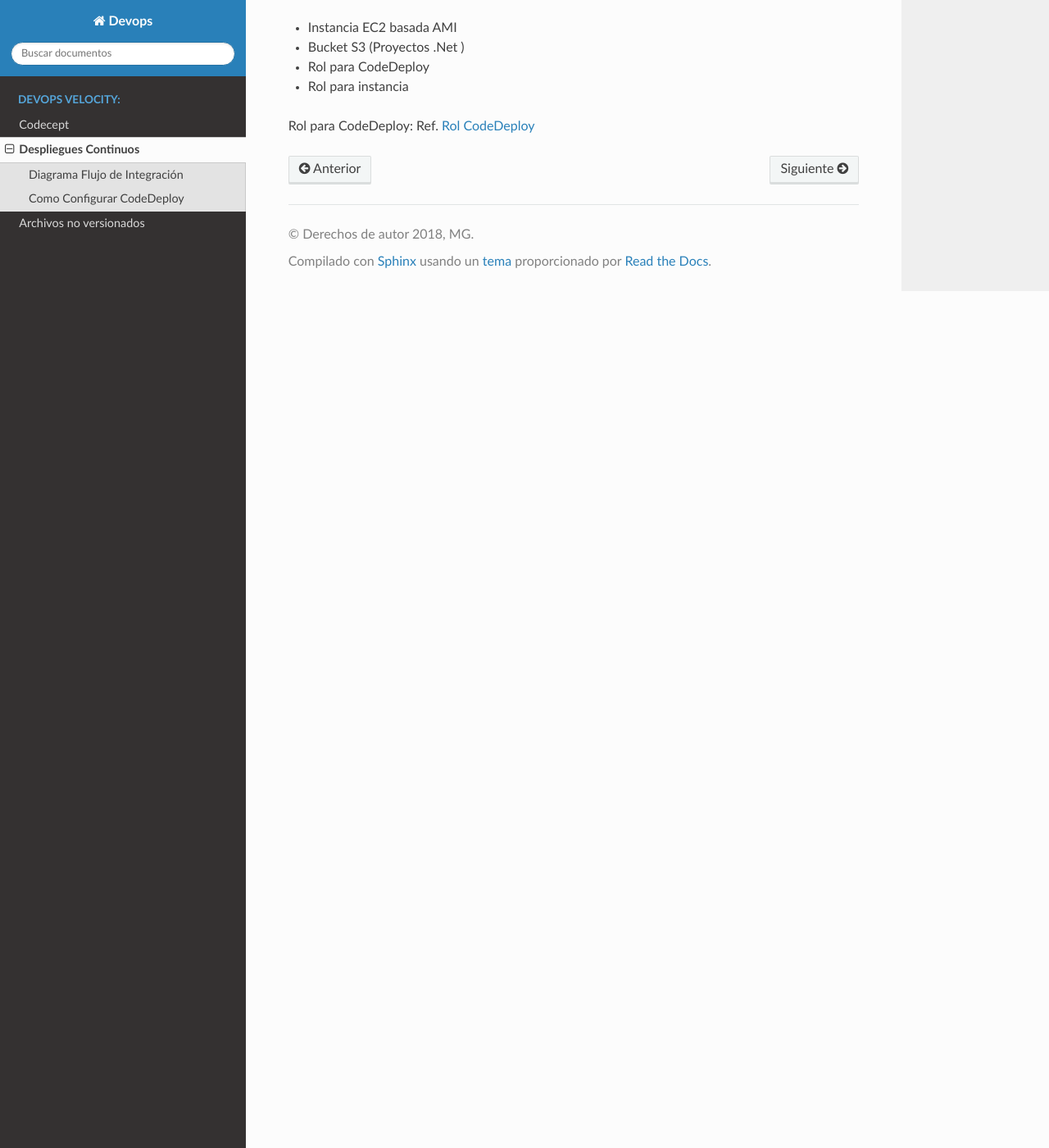
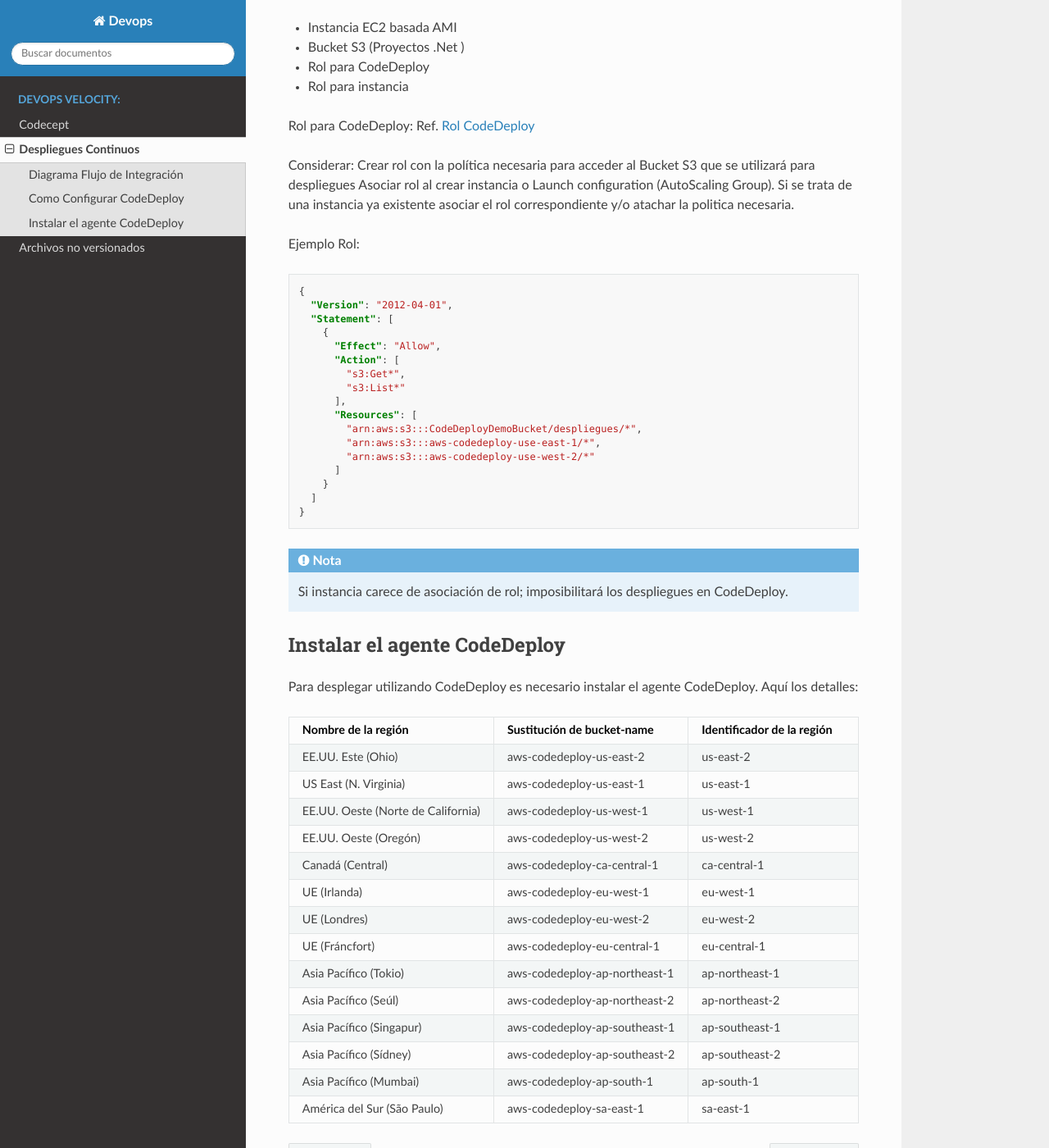
Before and after one commit to marcoguerreroalfaro/documentation, a Sphinx documentation site: the page built from docs/cdeployment/index.rst, in a window 1280 px wide and 1400 px high, scrolled down 1361 px. Shown: the whole window at 82% size. Built offline with Sphinx 7.4.7 and the Read the Docs theme 2.0.0, drawn with Linux system fonts in a browser that asks for light colours; pages that are not in the unit, such as notebooks, are missing from menus.

Commit message:
change deploy

```diff
--- a/docs/cdeployment/index.rst
+++ b/docs/cdeployment/index.rst
@@ -40,5 +40,88 @@
 * Rol para CodeDeploy
 * Rol para instancia
 
-Rol para CodeDeploy:
-Ref. `Rol CodeDeploy <http://docs.aws.amazon.com/codedeploy/latest/userguide/how-to-create-service-role.html#how-to-create-service-role-console>`__
+Rol para CodeDeploy: Ref. `Rol CodeDeploy <http://docs.aws.amazon.com/codedeploy/latest/userguide/how-to-create-service-role.html#how-to-create-service-role-console>`__
+
+Considerar:
+Crear rol con la política necesaria para acceder al Bucket S3 que se utilizará para despliegues
+Asociar rol al crear instancia o Launch configuration (AutoScaling Group). Si se trata de una instancia ya existente asociar el rol correspondiente y/o atachar la politica necesaria.
+
+Ejemplo Rol:
+
+.. code:: json
+
+  {
+    "Version": "2012-04-01",
+    "Statement": [
+      {
+        "Effect": "Allow",
+        "Action": [
+          "s3:Get*",
+          "s3:List*"
+        ],
+        "Resources": [
+          "arn:aws:s3:::CodeDeployDemoBucket/despliegues/*",
+          "arn:aws:s3:::aws-codedeploy-use-east-1/*",
+          "arn:aws:s3:::aws-codedeploy-use-west-2/*"
+        ]
+      }
+    ]
+  }
+
+.. note:: Si instancia carece de asociación de rol; imposibilitará los despliegues en CodeDeploy.
+
+
+Instalar el agente CodeDeploy
+-----------------------------
+
+Para desplegar utilizando CodeDeploy es necesario instalar el agente CodeDeploy. Aquí los detalles:
+
+.. list-table::
+  :widths: 25 25 50
+  :header-rows: 1
+
+  * - Nombre de la región
+    - Sustitución de bucket-name
+    - Identificador de la región
+  * - EE.UU. Este (Ohio)
+    - aws-codedeploy-us-east-2
+    - us-east-2
+  * - US East (N. Virginia)
+    - aws-codedeploy-us-east-1
+    - us-east-1
+  * - EE.UU. Oeste (Norte de California)
+    - aws-codedeploy-us-west-1
+    - us-west-1
+  * - EE.UU. Oeste (Oregón)
+    - aws-codedeploy-us-west-2
+    - us-west-2
+  * - Canadá (Central)
+    - aws-codedeploy-ca-central-1
+    - ca-central-1
+  * - UE (Irlanda)
+    - aws-codedeploy-eu-west-1
+    - eu-west-1
+  * - UE (Londres)
+    - aws-codedeploy-eu-west-2
+    - eu-west-2
+  * - UE (Fráncfort)
+    - aws-codedeploy-eu-central-1
+    - eu-central-1
+  * - Asia Pacífico (Tokio)
+    - aws-codedeploy-ap-northeast-1
+    - ap-northeast-1
+  * - Asia Pacífico (Seúl)
+    - aws-codedeploy-ap-northeast-2
+    - ap-northeast-2
+  * - Asia Pacífico (Singapur)
+    - aws-codedeploy-ap-southeast-1
+    - ap-southeast-1
+  * - Asia Pacífico (Sídney)
+    - aws-codedeploy-ap-southeast-2
+    - ap-southeast-2
+  * - Asia Pacífico (Mumbai)
+    - aws-codedeploy-ap-south-1
+    - ap-south-1
+  * - América del Sur (São Paulo)
+    - aws-codedeploy-sa-east-1
+    - sa-east-1
```
